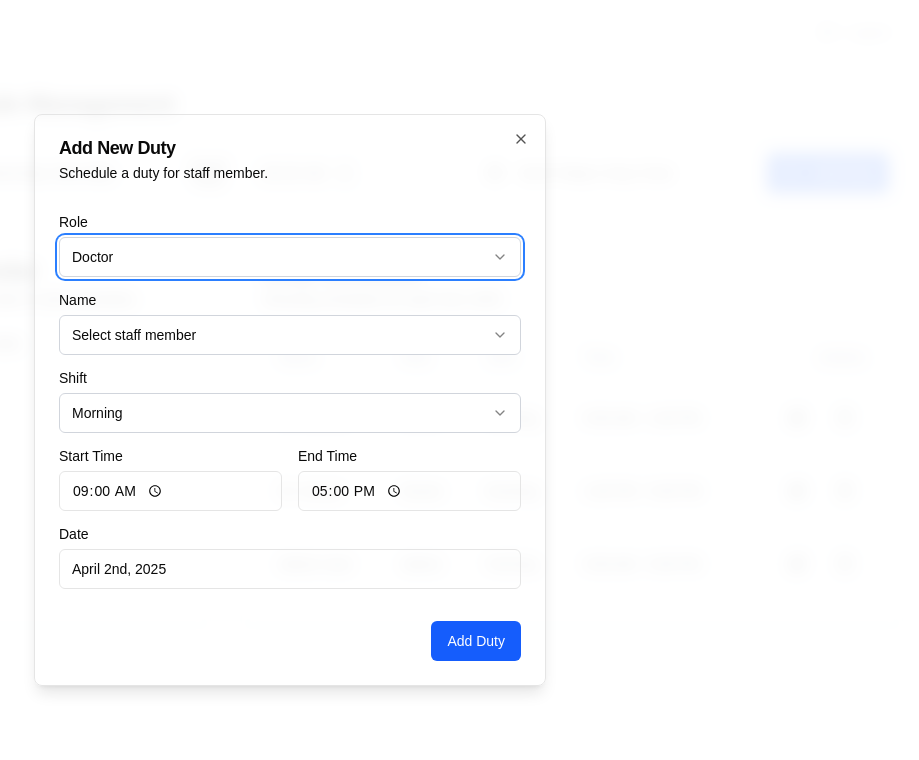
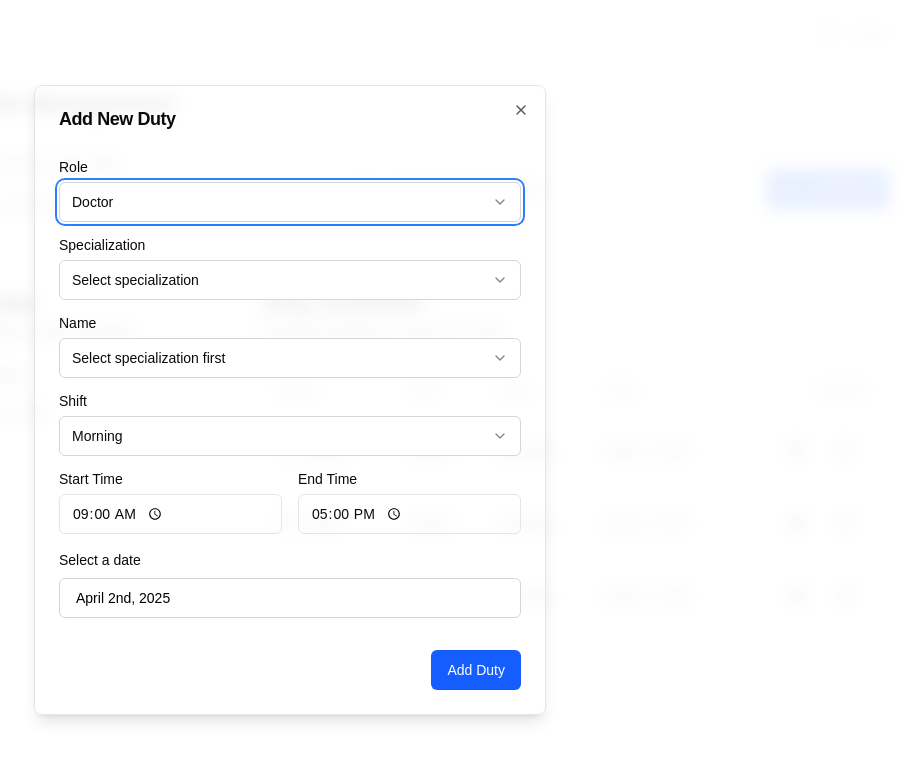
Before and after one commit to Trishita02/Swasth-MNNIT, a React (Vite) app in the folder frontend/: page /admin/assign-duties in a window 1280 px wide. Both pictures are taken after a click on the button "Add Duty". Shown: the top 760 px of the page, without its empty margins (350-1269 px from the left). Built offline with nearby package versions, Linux system fonts and the light colour scheme.

Commit message:
calendar component fixed

```diff
--- a/frontend/src/components/Calendar.jsx
+++ b/frontend/src/components/Calendar.jsx
@@ -1,24 +1,50 @@
-// CalendarPicker.jsx
-import React from "react";
+// Calendar.jsx
+import React, { useState } from "react";
 import DatePicker from "react-datepicker";
 import "react-datepicker/dist/react-datepicker.css";
+import { Button } from "./Button";
+import { format } from "date-fns";
 
-export const Calendar = ({ selectedDate, onDateChange }) => {
+export const Calendar = ({
+  selectedDate,
+  onDateChange,
+  label = "Select a date",
+  minDate = null,
+  disablePast = true
+}) => {
+  const [isOpen, setIsOpen] = useState(false);
+
+  // Safely handle undefined/null dates
+  const displayDate = selectedDate || new Date();
+
   return (
     <div className="flex flex-col gap-2">
       <label htmlFor="datepicker" className="text-sm font-medium">
-        Select a date
+        {label}
       </label>
-      <DatePicker
-        id="datepicker"
-        selected={selectedDate}
-        onChange={onDateChange}
-        className="border rounded px-3 py-2"
-        dateFormat="yyyy-MM-dd"
-        autoFocus
-      />
+      <Button
+        variant="outline"
+        onClick={() => setIsOpen(!isOpen)}
+        className="w-full justify-start text-left font-normal"
+      >
+        {format(displayDate, "PPP")}
+      </Button>
+      {isOpen && (
+        <DatePicker
+          id="datepicker"
+          selected={selectedDate}
+          onChange={(date) => {
+            onDateChange(date);
+            setIsOpen(false);
+          }}
+          className="border rounded px-3 py-2 mt-1"
+          dateFormat="yyyy-MM-dd"
+          minDate={disablePast ? minDate : null}
+          inline
+          onClickOutside={() => setIsOpen(false)}
+          popperPlacement="bottom-start"
+        />
+      )}
     </div>
   );
 };
-
-export default Calendar;
--- a/frontend/src/pages/admin/AssignDuties.jsx
+++ b/frontend/src/pages/admin/AssignDuties.jsx
@@ -43,39 +43,52 @@ import { ToastContainer, toast } from 'react-toastify';
 import 'react-toastify/dist/ReactToastify.css';
 
 export default function SchedulePage() {
-  const [date, setDate] = useState(new Date());
+const [date, setDate] = useState(new Date()); // For main calendar
+const [formDate, setFormDate] = useState(new Date()); // For forms
   const [autoSendEnabled, setAutoSendEnabled] = useState(false);
   const [emailSent, setEmailSent] = useState(false);
   const [emailTime, setEmailTime] = useState("08:00");
 
   const [schedules, setSchedules] = useState([
-    { id: 1, name: "Dr. Sharma", role: "doctor", shift: "Morning", startTime: "09:00", endTime: "13:00", date: format(new Date(), "yyyy-MM-dd") },
-    { id: 2, name: "Dr. Kumar", role: "doctor", shift: "Evening", startTime: "13:00", endTime: "17:00", date: format(new Date(), "yyyy-MM-dd") },
-    { id: 3, name: "Admin User", role: "admin", shift: "Full Day", startTime: "09:00", endTime: "17:00", date: format(new Date(), "yyyy-MM-dd") },
-    { id: 4, name: "Nurse Patel", role: "staff", shift: "Evening", startTime: "17:00", endTime: "21:00", date: format(new Date(new Date().setDate(new Date().getDate() + 1)), "yyyy-MM-dd") },
+    { id: 1, name: "Dr. Sharma", role: "doctor", specialization: "Cardiology", shift: "Morning", startTime: "09:00", endTime: "13:00", date: new Date().toISOString() },
+    { id: 2, name: "Dr. Kumar", role: "doctor", specialization: "Neurology", shift: "Evening", startTime: "13:00", endTime: "17:00", date: new Date().toISOString() },
+    { id: 3, name: "Admin User", role: "admin", shift: "Full Day", startTime: "09:00", endTime: "17:00", date: new Date().toISOString() },
+  ]);
+
+  const [specializations] = useState([
+    "Cardiology",
+    "Neurology",
+    "Pediatrics",
+    "Orthopedics",
+    "Dermatology"
+  ]);
+
+
+  const [doctors] = useState([
+    { id: 1, name: "Dr. Sharma", specialization: "Cardiology" },
+    { id: 2, name: "Dr. Kumar", specialization: "Neurology" },
+    { id: 3, name: "Dr. Gupta", specialization: "Pediatrics" },
+    { id: 4, name: "Dr. Patel", specialization: "Orthopedics" },
+    { id: 5, name: "Dr. Singh", specialization: "Dermatology" }
   ]);
 
   const [editingSchedule, setEditingSchedule] = useState(null);
  const [newSchedule, setNewSchedule] = useState({
   name: "",
   role: "doctor",
+  specialization: "",
   shift: "Morning",
   startTime: "09:00",
   endTime: "17:00",
-    date: format(new Date(), "yyyy-MM-dd"),
+  date: new Date().toISOString(),
 });
-
+const filteredDoctors=newSchedule.specialization
+    ? doctors.filter(doctor => doctor.specialization === newSchedule.specialization)
+    : doctors;
   // Format time for display in table
-  const formatTimeDisplay = (startTime, endTime) => {
-    const formatTime = (time) => {
-      const [hours, minutes] = time.split(':');
-      const hour = parseInt(hours, 10);
-      const ampm = hour >= 12 ? 'PM' : 'AM';
-      const hour12 = hour % 12 || 12;
-      return `${hour12}:${minutes} ${ampm}`;
-    };
-    return `${formatTime(startTime)} - ${formatTime(endTime)}`;
-  };
+  function formatTimeDisplay(startTime, endTime) {
+  return `${startTime} - ${endTime}`;
+}
 
   // Filter schedules for the selected date
   const filteredSchedules = schedules.filter(schedule => {
@@ -138,7 +151,7 @@ export default function SchedulePage() {
 
   const handleSendDutyChart = () => {
     setEmailSent(true);
-    toast.success(`Duty chart has been emailed to all staff for ${format(date, "PPP")}`);
+    toast.success(`Duty chart has been emailed to all for ${format(Date.now(), "PPP")}`);
   };
 
   // Reset email sent status when date changes
@@ -154,24 +167,21 @@ export default function SchedulePage() {
         {/* Control Panel */}
         <div className="flex flex-col gap-4 p-4 bg-gray-50 rounded-lg border">
           <div className="flex flex-col sm:flex-row gap-4 items-center justify-between">
-            {/* Auto Send Toggle */}
-            <div className="flex items-center gap-2">
-              <Switch
-                id="auto-send"
-                checked={autoSendEnabled}
-                onCheckedChange={setAutoSendEnabled}
-                className={`relative inline-flex h-6 w-11 shrink-0 cursor-pointer rounded-full border-2 border-transparent transition-colors duration-200 ease-in-out
-                  ${autoSendEnabled ? 'bg-black' : 'bg-gray-400'}`}
+            <div className="flex flex-col gap-2 w-full sm:w-auto">
+              <div className="flex items-center gap-3">
+                <button
+                  onClick={() => setAutoSendEnabled(!autoSendEnabled)}
+                  className={`relative inline-flex h-6 w-11 items-center rounded-full transition-colors
+                  ${autoSendEnabled ? "bg-black" : "bg-gray-300"}`}
                 >
-              <span
-          className={`inline-block h-5 w-5 transform rounded-full bg-white shadow transition duration-200 ease-in-out
-            ${autoSendEnabled ? 'translate-x-5' : 'translate-x-0'}`}
+                  <span className={`absolute left-1 h-5 w-5 transform rounded-full bg-white shadow-lg transition
+                    ${autoSendEnabled ? "translate-x-5" : "translate-x-0"}`}
                   />
-        </Switch>
-              <Label htmlFor="auto-send">Send duty chart daily</Label>
+                </button>
+                <label className="text-sm font-medium text-gray-900">
+                  Send duty chart daily
+                </label>
               </div>
-
-            {/* Email Time Input */}
               <div className="flex items-center gap-2">
                 <Label htmlFor="email-time">Email Time:</Label>
                 <Input
@@ -182,12 +192,13 @@ export default function SchedulePage() {
                   className="w-24"
                 />
               </div>
+            </div>
 
             {/* Send Email Button */}
             <Button
               variant="outline"
               onClick={handleSendDutyChart}
-              disabled={emailSent || filteredSchedules.length === 0}
+              disabled={emailSent}
               className="w-full sm:w-auto"
             >
               <Mail className="mr-2 h-4 w-4" />
@@ -204,7 +215,6 @@ export default function SchedulePage() {
               <DialogContent>
                 <DialogHeader>
                   <DialogTitle>Add New Duty</DialogTitle>
-                  <DialogDescription>Schedule a duty for staff member.</DialogDescription>
                 </DialogHeader>
                 <div className="grid gap-4 py-4">
                   {/* Role Selection */}
@@ -220,11 +230,32 @@ export default function SchedulePage() {
                       <SelectContent>
                         <SelectItem value="doctor">Doctor</SelectItem>
                         <SelectItem value="admin">Admin</SelectItem>
-                        <SelectItem value="staff">Staff</SelectItem>
                       </SelectContent>
                     </Select>
                   </div>
-
+                  {newSchedule.role === "doctor" && (
+                        <div className="grid gap-2">
+                        <Label htmlFor="specialization">Specialization</Label>
+                        <Select
+                            value={newSchedule.specialization}
+                            onValueChange={(value) => setNewSchedule({
+                          ...newSchedule,
+                          specialization: value,
+                          name: ""
+                        })}>
+                        <SelectTrigger>
+                        <SelectValue placeholder="Select specialization" />
+                        </SelectTrigger>
+                        <SelectContent>
+                        {specializations.map((spec) => (
+                            <SelectItem key={spec} value={spec}>
+                              {spec}
+                            </SelectItem>
+                        ))}
+                        </SelectContent>
+                      </Select>
+                    </div>
+                  )}
                   {/* Name Selection */}
                   <div className="grid gap-2">
                     <Label htmlFor="name">Name</Label>
@@ -233,24 +264,21 @@ export default function SchedulePage() {
                       onValueChange={(value) => setNewSchedule({ ...newSchedule, name: value })}
                     >
                       <SelectTrigger>
-                        <SelectValue placeholder="Select staff member" />
+                      <SelectValue placeholder={newSchedule.role === "doctor" && !newSchedule.specialization
+                        ? "Select specialization first"
+                        : "Select name"
+                      } />
                       </SelectTrigger>
                       <SelectContent>
                         {newSchedule.role === "doctor" && (
-                          <>
-                            <SelectItem value="Dr. Sharma">Dr. Sharma</SelectItem>
-                            <SelectItem value="Dr. Kumar">Dr. Kumar</SelectItem>
-                            <SelectItem value="Dr. Gupta">Dr. Gupta</SelectItem>
-                          </>
+                        filteredDoctors.map(doctor => (
+                        <SelectItem key={doctor.id} value={doctor.name}>
+                        {doctor.name} ({doctor.specialization})
+                        </SelectItem>
+                        ))
                       )}
                         {newSchedule.role === "admin" && (
                           <SelectItem value="Admin User">Admin User</SelectItem>
-                        )}
-                        {newSchedule.role === "staff" && (
-                          <>
-                            <SelectItem value="Nurse Patel">Nurse Patel</SelectItem>
-                            <SelectItem value="Nurse Singh">Nurse Singh</SelectItem>
-                          </>
                         )}
                       </SelectContent>
                     </Select>
@@ -299,12 +327,18 @@ export default function SchedulePage() {
 
                   {/* Date Display (read-only since we're using calendar selection) */}
                   <div className="grid gap-2">
-                    <Label htmlFor="date">Date</Label>
-                    <Input
-                      id="date"
-                      type="text"
-                      value={format(date, "PPP")}
-                      readOnly
+                  <Calendar
+    selectedDate={formDate}
+    onDateChange={(date) => {
+      if (date) {
+        setFormDate(date);
+        setNewSchedule({
+          ...newSchedule,
+          date: date.toISOString()
+        });
+      }
+    }}
+    minDate={new Date()}
   />
                   </div>
                 </div>
@@ -329,11 +363,18 @@ export default function SchedulePage() {
           </CardHeader>
           <CardContent>
           <Calendar
-              mode="single"
-              selected={date}
-              onSelect={setDate}
-              className="rounded-md border"
-              disabled={{ before: new Date() }} // Disable past dates
+      selectedDate={date}
+      onDateChange={(selectedDate) => {
+        if (selectedDate) {
+          setDate(selectedDate);
+          setNewSchedule(prev => ({
+            ...prev,
+            date: selectedDate.toISOString()
+          }));
+        }
+      }}
+      minDate={new Date()}
+      disablePast={false}
     />
           </CardContent>
         </Card>
@@ -343,9 +384,7 @@ export default function SchedulePage() {
           <CardHeader>
             <CardTitle>Duty Schedule</CardTitle>
             <CardDescription>
-              {filteredSchedules.length > 0
-                ? `Showing schedules for ${format(date, "PPP")}`
-                : "No schedules for selected date"}
+              {`Showing schedules for ${format(date, "PPP")}`}
             </CardDescription>
           </CardHeader>
           <CardContent>
@@ -400,7 +439,6 @@ export default function SchedulePage() {
                                 <SelectContent>
                                   <SelectItem value="doctor">Doctor</SelectItem>
                                   <SelectItem value="admin">Admin</SelectItem>
-                                  <SelectItem value="staff">Staff</SelectItem>
                                 </SelectContent>
                               </Select>
                             </div>
@@ -416,7 +454,7 @@ export default function SchedulePage() {
                                 })}
                               >
                                 <SelectTrigger>
-                                  <SelectValue placeholder="Select staff member" />
+                                  <SelectValue placeholder="Select name" />
                                 </SelectTrigger>
                                 <SelectContent>
                                   {(editingSchedule?.role || schedule.role) === "doctor" && (
@@ -428,12 +466,6 @@ export default function SchedulePage() {
                                   )}
                                   {(editingSchedule?.role || schedule.role) === "admin" && (
                                     <SelectItem value="Admin User">Admin User</SelectItem>
-                                  )}
-                                  {(editingSchedule?.role || schedule.role) === "staff" && (
-                                    <>
-                                      <SelectItem value="Nurse Patel">Nurse Patel</SelectItem>
-                                      <SelectItem value="Nurse Singh">Nurse Singh</SelectItem>
-                                    </>
                                   )}
                                 </SelectContent>
                               </Select>
@@ -490,10 +522,17 @@ export default function SchedulePage() {
                             {/* Date Display */}
                             <div className="grid gap-2">
                               <Label>Date</Label>
-                              <Input
-                                type="text"
-                                value={format(new Date(editingSchedule?.date || schedule.date), "PPP")}
-                                readOnly
+                              <Calendar
+    selectedDate={new Date(editingSchedule?.date || schedule.date)}
+    onDateChange={(date) => {
+      if (date) {
+        setEditingSchedule({
+          ...(editingSchedule || schedule),
+          date: date.toISOString()
+        });
+      }
+    }}
+    minDate={new Date()}
   />
                             </div>
                           </div>
```
Also changed, not shown: frontend/src/pages/admin/ActivityLogs.jsx (+9 -3 lines), frontend/src/pages/admin/CreateNotifications.jsx (+8 -2 lines). Lines whose indentation alone changed are shown as unchanged.
